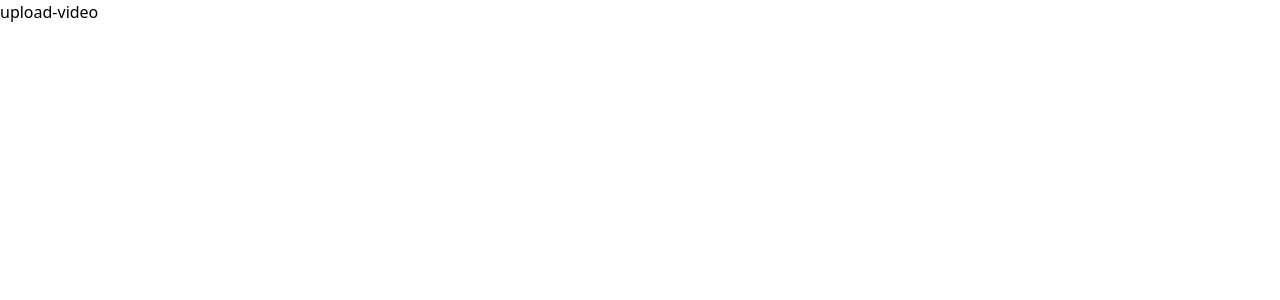
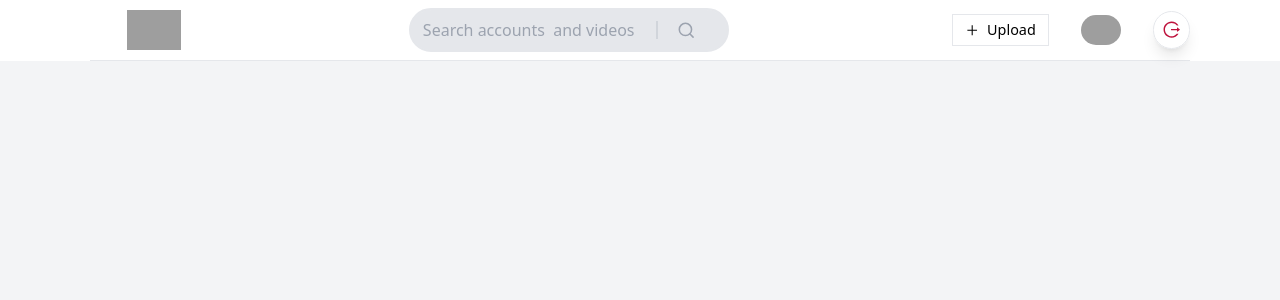
Before and after one commit to siska199/tiktik-app, a Next.js app: page /upload-video in a window 1280 px wide. Shown: the top 300 px of the page. Built offline with nearby package versions, Linux system fonts and the light colour scheme; grey boxes are pictures that could not be loaded.

Commit message:
fixing layout untuk page upload-video

```diff
--- a/components/Navbar.tsx
+++ b/components/Navbar.tsx
@@ -1,13 +1,18 @@
+import React from "react"
 import Image from "next/image"
 
 import {AiOutlineLogout,AiOutlinePlus} from "react-icons/ai"
 import {FiSearch} from "react-icons/fi"
 import Search from "./Search"
 
-const Navbar = () => {
+interface NavbarProps {
+  type? : string;
+}
+
+const Navbar : React.FC<NavbarProps> = ({type}) => {
 
   return (
-    <nav className="sticky top-0 bg-white border-b-[0.05rem] flex justify-between items-center px-2 md:px-0 py-2 space-x-2">
+    <nav className={`${type=="uploadVideo"&&"!max-w-[1100px] mx-auto"} sticky top-0 bg-white border-b-[0.05rem] flex justify-between items-center px-2 md:px-0 py-2 space-x-2`}>
       <img className="w-20 object-contain md:w-[8rem] md:h-10" src="/tiktik-logo.png"/>
       <Search/>
       <section className="flex justify-between items-center space-x-3 md:space-x-8 ">
--- a/layouts/LayoutPage.tsx
+++ b/layouts/LayoutPage.tsx
@@ -4,16 +4,17 @@ import Sidebar from "../components/Sidebar"
 import {useSelector} from "react-redux"
 interface LayoutProps {
   children? :ReactChild | ReactChild[] ;
-  style? : String
+  style? : String;
+  type? : string
 }
 
-const LayoutPage : React.FC<LayoutProps>= ({children,style}) => {
+const LayoutPage : React.FC<LayoutProps>= ({children,style, type}) => {
   const modalDetail = useSelector((state:any)=> state.post.modalDetail)
   return (
-    <article className={`container ${modalDetail&&"fixed"}`}>
-        <Navbar/>
+    <article className={`container ${type=="uploadVideo"&&"max-w-[1500px]"} ${modalDetail&&"fixed"}`}>
+        <Navbar type={type}/>
         <div className='flex'>
-          <Sidebar/>
+          {type!="uploadVideo"&&<Sidebar/>}
           {children}
         </div>
     </article>
--- a/pages/upload-video.tsx
+++ b/pages/upload-video.tsx
@@ -1,8 +1,13 @@
 import React from 'react'
+import LayoutPage from '../layouts/LayoutPage'
 
 const uploadVideo : React.FC = () => {
   return (
-    <div>upload-video</div>
+    <LayoutPage type="uploadVideo">
+      <div  className='flex-[1] flex-col flex-grow py-5 bg-gray-100 min-h-screen'>
+
+      </div>
+    </LayoutPage>
   )
 }
 
```
